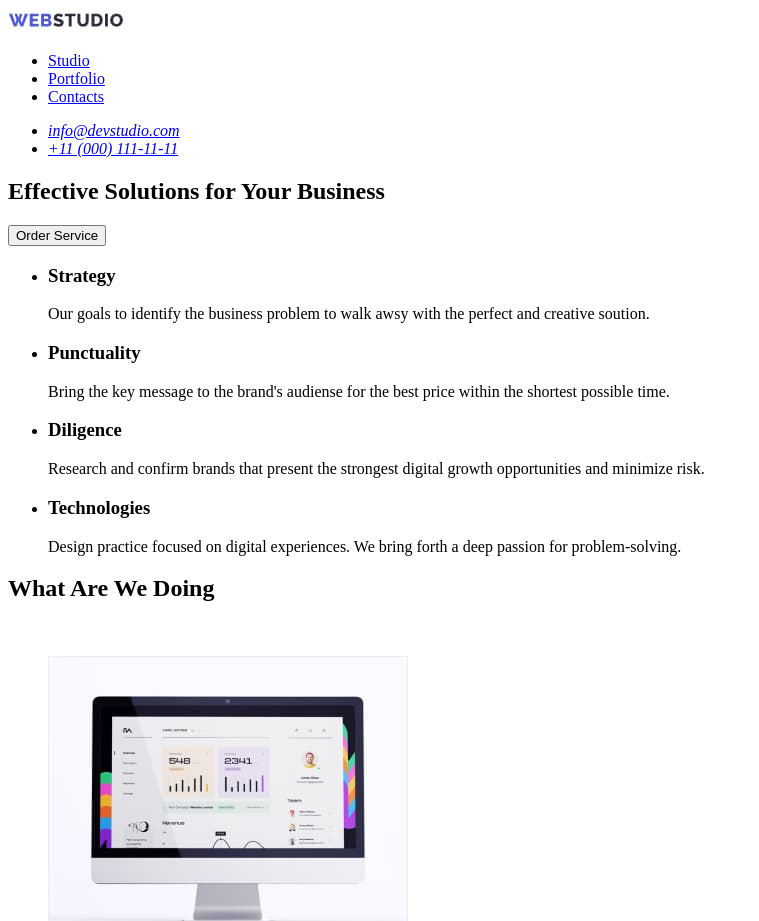
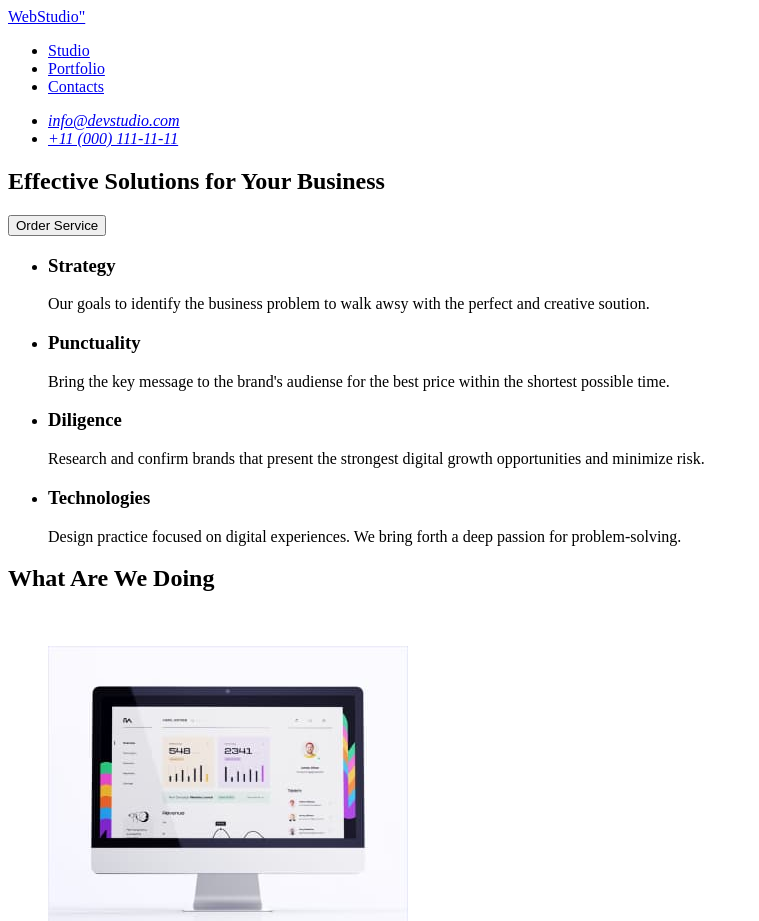
Before and after one commit to seller07k/goit--homework-01, a plain HTML site: page index.html in a window 1280 px wide. Shown: the top 921 px of the page, without its empty margins (0-759 px from the left). Drawn offline with Linux system fonts and the light colour scheme.

Commit message:
Update index.html

```diff
--- a/index.html
+++ b/index.html
@@ -7,10 +7,8 @@
       <title>Web Studio</title>
     <body>
     <header>
-        <nav>
-            <a href="./index.html">
-                <img src="./images/logo.jpg" alt="WebStudio" />
-            </a>
+        <nav class="menu">
+            <a href="./index.html">WebStudio"</a>
             <ul>
                 <li>
                     <a href="#Studio">Studio</a>
@@ -134,9 +132,7 @@
     </section>
 </main>
 <footer>
-    <a href="./index.html">
-    <img src="./images/logo.jpg" alt="WebStudio" />
-    </a>
+    <a href="./index.html">WebStudio"</a>
     <p>
         Increase the flow of customers and sales for your business with digital
         marketing and growth solutions.
```
